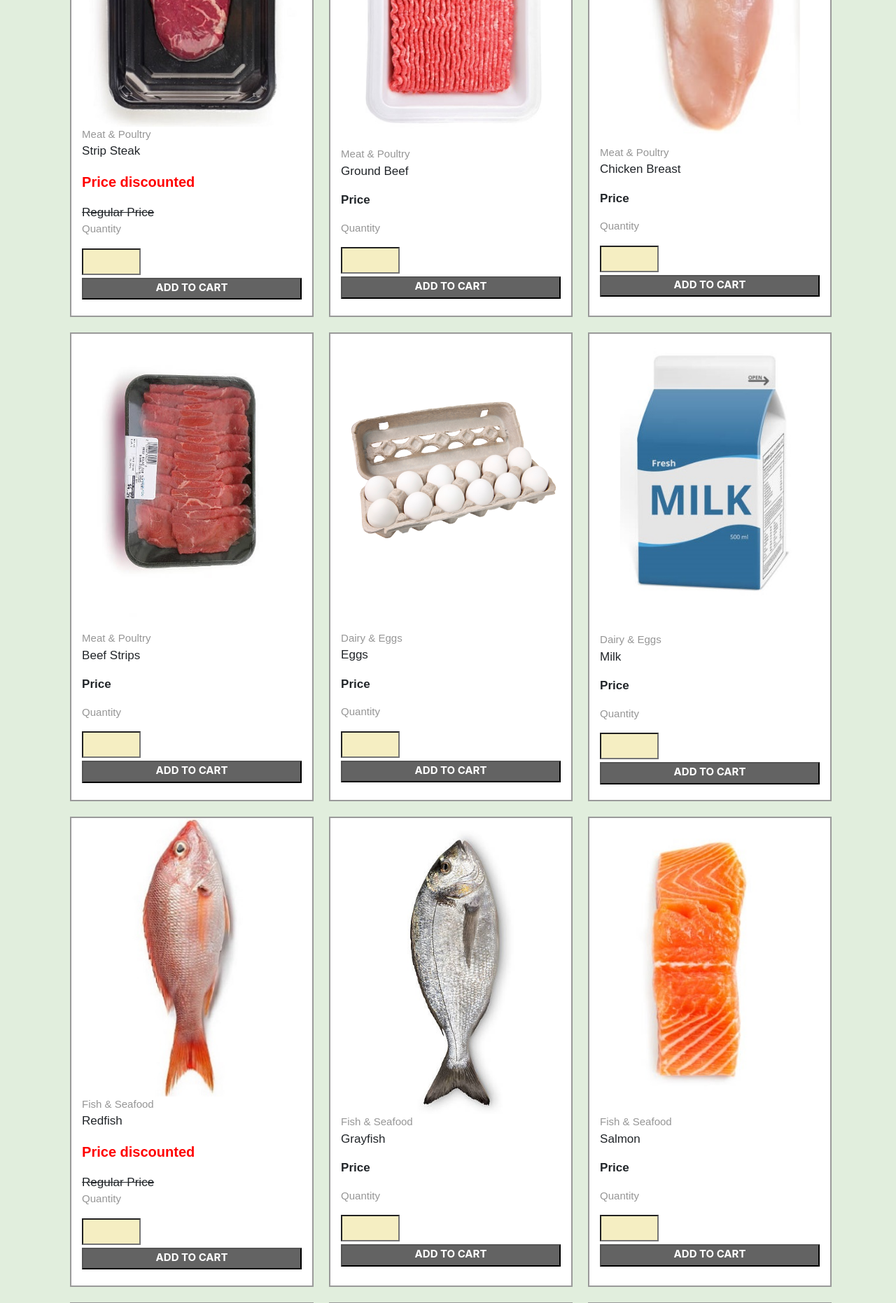
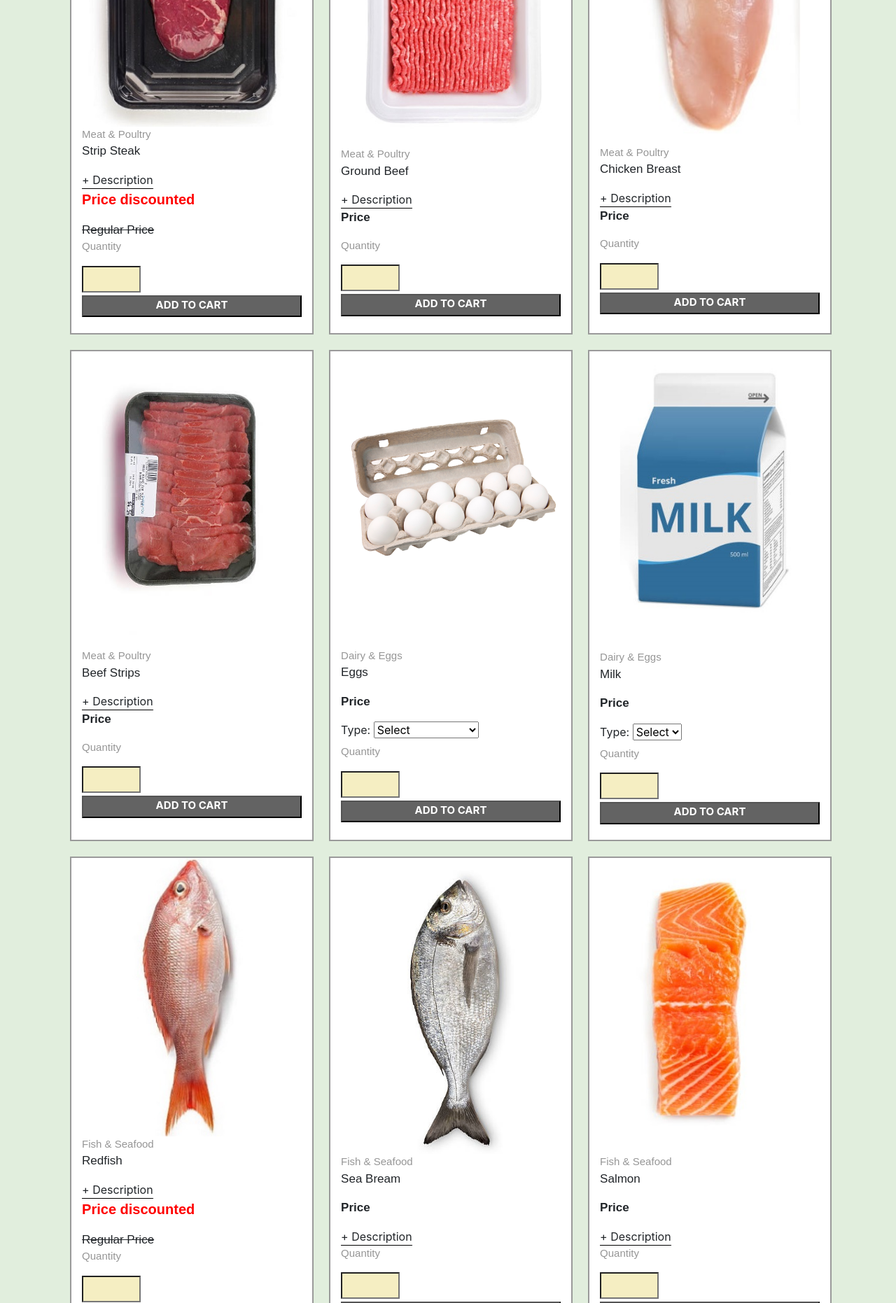
Before and after one commit to PFratt/SOEN287Website, a PHP site: page /all-products.html in a window 1280 px wide. Shown: the part 441-2303 px from the top of the page at 70% size. Run offline with PHP 8.4, Linux system fonts and the light colour scheme.

Commit message:
Added Description button and option selector for some items

```diff
--- a/all-products.html
+++ b/all-products.html
@@ -93,6 +93,9 @@
 				<a class="justify-content-center" href=""><img src="./img/beefsteak.jpg"></img></a>
 				<p class="company-name mb-0">Meat & Poultry</p>
 				<p class="food-name mt-0">Strip Steak</p>
+				<div class="description">+ Description
+					<span class="nutrional-value mt-0">A decently well marbled cut of steak, coming from the short loin of the cow</span>
+				</div>
 				<p class="price-discount-name">Price discounted</p>
 				<p class="regular-price-name mb-0">Regular Price</p>
 				<p class="company-name">Quantity</p>
@@ -105,6 +108,9 @@
 				<a href=""><img src="./img/groundbeef.jpg"></img></a>
 				<p class="company-name mb-0">Meat & Poultry</p>
 				<p class="food-name mt-0">Ground Beef</p>
+				<div class="description">+ Description
+					<span class="nutrional-value mt-0">80% lean ground beef, perfect for burgers or sausages</span>
+				</div>
 				<p class="price-name">Price</p>
 				<p class="company-name">Quantity</p>
 				<form action= "PHP FILE FOR LATER!">
@@ -116,6 +122,9 @@
 				<a href=""><img src="./img/chicken.jpg"></img></a>
 				<p class="company-name mb-0">Meat & Poultry</p>
 				<p class="food-name mt-0">Chicken Breast</p>
+				<div class="description">+ Description
+					<span class="nutrional-value mt-0">Classic chicken breast, high in protein</span>
+				</div>
 				<p class="price-name">Price</p>
 				<p class="company-name">Quantity</p>
 				<form action= "PHP FILE FOR LATER!">
@@ -129,6 +138,9 @@
 				<a class="justify-content-center" href=""><img src="./img/beefstrips.jpg"></img></a>
 				<p class="company-name mb-0">Meat & Poultry</p>
 				<p class="food-name mt-0">Beef Strips</p>
+				<div class="description">+ Description
+					<span class="nutrional-value mt-0">A nice lean cut of beef, excellent for stir-fry and noodle dishes</span>
+				</div>
 				<p class="price-name">Price</p>
 				<p class="company-name">Quantity</p>
 				<form action= "PHP FILE FOR LATER!">
@@ -141,8 +153,15 @@
 				<p class="company-name mb-0">Dairy & Eggs</p>
 				<p class="food-name mt-0">Eggs</p>
 				<p class="price-name">Price</p>
+				<form action= "PHP FILE FOR LATER!">
+					<label for="option-selector">Type:</label>
+					<select name="option-selector" id="option-selector">
+						<option value="select" style="display:none">Select</option>
+						<option value="white">White Eggs</option>
+						<option value="brown">Brown Eggs</option>
+						<option value="free-range">Free Range Eggs</option>
+					</select>
 				<p class="company-name">Quantity</p>
-				<form action= "PHP FILE FOR LATER!">
   				<input class="quantity-input" type="number" id="quantity" name="quantity" min="1" max="99">
 					<button class="justify-content-center mt-0 pb-1" type="button">ADD TO CART</button>
 				</form>
@@ -152,8 +171,15 @@
 				<p class="company-name mb-0">Dairy & Eggs</p>
 				<p class="food-name mt-0">Milk</p>
 				<p class="price-name">Price</p>
+				<form action= "PHP FILE FOR LATER!">
+					<label for="option-selector">Type:</label>
+					<select name="option-selector" id="option-selector">
+						<option value="0%" style="display:none">Select</option>
+						<option value="1%">1%</option>
+						<option value="2%">2%</option>
+						<option value="5%">5%</option>
+					</select>
 				<p class="company-name">Quantity</p>
-				<form action= "PHP FILE FOR LATER!">
   				<input class="quantity-input" type="number" id="quantity" name="quantity" min="1" max="99">
 					<button class="justify-content-center mt-0 pb-1" type="button">ADD TO CART</button>
 				</form>
@@ -164,6 +190,9 @@
 				<a href=""><img src="./img/redfish.jpg"></img></a>
 				<p class="company-name mb-0">Fish & Seafood</p>
 				<p class="food-name mt-0">Redfish</p>
+				<div class="description">+ Description
+					<span class="nutrional-value mt-0">A mild, sweeter flavour with a medium=firm texture, fished from the Atlantic Ocean</span>
+				</div>
 				<p class="price-discount-name">Price discounted</p>
 				<p class="regular-price-name mb-0">Regular Price</p>
 				<p class="company-name">Quantity</p>
@@ -175,8 +204,11 @@
 				<div class="col-md food-item">
 				<a href=""><img src="./img/grayfish.jpg"></img></a>
 				<p class="company-name mb-0">Fish & Seafood</p>
-				<p class="food-name mt-0">Grayfish</p>
+				<p class="food-name mt-0">Sea Bream</p>
 				<p class="price-name">Price</p>
+				<div class="description">+ Description
+					<span class="nutrional-value mt-0">Delicate flavour with a succulent whitish-gray flesh</span>
+				</div>
 				<p class="company-name">Quantity</p>
 				<form action= "PHP FILE FOR LATER!">
   				<input class="quantity-input" type="number" id="quantity" name="quantity" min="1" max="99">
@@ -188,6 +220,9 @@
 				<p class="company-name mb-0">Fish & Seafood</p>
 				<p class="food-name mt-0">Salmon</p>
 				<p class="price-name">Price</p>
+				<div class="description">+ Description
+					<span class="nutrional-value mt-0">Delicious, fresh and flaky, fished from the Atlantic Ocean</span>
+				</div>
 				<p class="company-name">Quantity</p>
 				<form action= "PHP FILE FOR LATER!">
   				<input class="quantity-input" type="number" id="quantity" name="quantity" min="1" max="99">
@@ -213,8 +248,15 @@
 				<p class="company-name mb-0">Fruits & Vegetables</p>
 				<p class="food-name mt-0">Carrot</p>
 				<p class="price-name">Price</p>
+				<form action= "PHP FILE FOR LATER!">
+					<label for="option-selector">Type:</label>
+					<select name="option-selector" id="option-selector">
+						<option value="select" style="display:none">Select</option>
+						<option value="danvers">Danvers</option>
+						<option value="purple">Purple</option>
+						<option value="nantes">Nantees</option>
+					</select>
 				<p class="company-name">Quantity</p>
-				<form action= "PHP FILE FOR LATER!">
   				<input class="quantity-input" type="number" id="quantity" name="quantity" min="1" max="99">
 					<button class="justify-content-center mt-0 pb-1" type="button">ADD TO CART</button>
 				</form>
@@ -224,8 +266,15 @@
 				<p class="company-name mb-0">Fruits & Vegetables</p>
 				<p class="food-name mt-0">Tomato</p>
 				<p class="price-name">Price</p>
+				<form action= "PHP FILE FOR LATER!">
+					<label for="option-selector">Type:</label>
+					<select name="option-selector" id="option-selector">
+						<option value="select" style="display:none">Select</option>
+						<option value="cherry">Cherry</option>
+						<option value="roma">Roma</option>
+						<option value="san-marzano">San Marzano</option>
+					</select>
 				<p class="company-name">Quantity</p>
-				<form action= "PHP FILE FOR LATER!">
   				<input class="quantity-input" type="number" id="quantity" name="quantity" min="1" max="99">
 					<button class="justify-content-center mt-0 pb-1" type="button">ADD TO CART</button>
 				</form>
@@ -236,10 +285,17 @@
 				<a class="justify-content-center" href=""><img src="./img/apple.jpg"></img></a>
 				<p class="company-name mb-0">Fruits & Vegetables</p>
 				<p class="food-name mt-0">Apple</p>
+				<form action= "PHP FILE FOR LATER!">
+					<label for="option-selector">Type:</label>
+					<select name="option-selector" id="option-selector">
+						<option value="select" style="display:none">Select</option>
+						<option value="gala">Gala</option>
+						<option value="fuji">Fuji</option>
+						<option value="honeycrisp">Honeycrisp</option>
+					</select>
 				<p class="price-discount-name">Price discounted</p>
 				<p class="regular-price-name mb-0">Regular Price</p>
 				<p class="company-name">Quantity</p>
-				<form action= "PHP FILE FOR LATER!">
   				<input class="quantity-input" type="number" id="quantity" name="quantity" min="1" max="99">
 					<button class="justify-content-center mt-0 pb-1" type="button">ADD TO CART</button>
 				</form>
--- a/css/style.css
+++ b/css/style.css
@@ -168,6 +168,32 @@ html,body
 	margin-bottom: 4px;
 }
 
+.description {
+  position: relative;
+  display: inline-block;
+  border-bottom: 1px solid black;
+}
+
+.description .nutrional-value {
+  visibility: hidden;
+  width: 120px;
+  background-color: black;
+  color: #fff;
+  text-align: center;
+  border-radius: 6px;
+  padding: 5px 0;
+
+  /* Position the tooltip */
+  position: absolute;
+  z-index: 1;
+  top: -5px;
+  left: 105%;
+}
+
+.description:hover .nutrional-value {
+  visibility: visible;
+}
+
 /* Bayazeed */
 
 input[type=text], input[type=password] {
```
Also changed, not shown: dairy-eggs.html (+16 -2 lines), fish-seafood.html (+10 -1 lines), fruits-vegetables.html (+24 -2 lines), index.html (+12 -6 lines), meats-poultry.html (+12 -0 lines).
